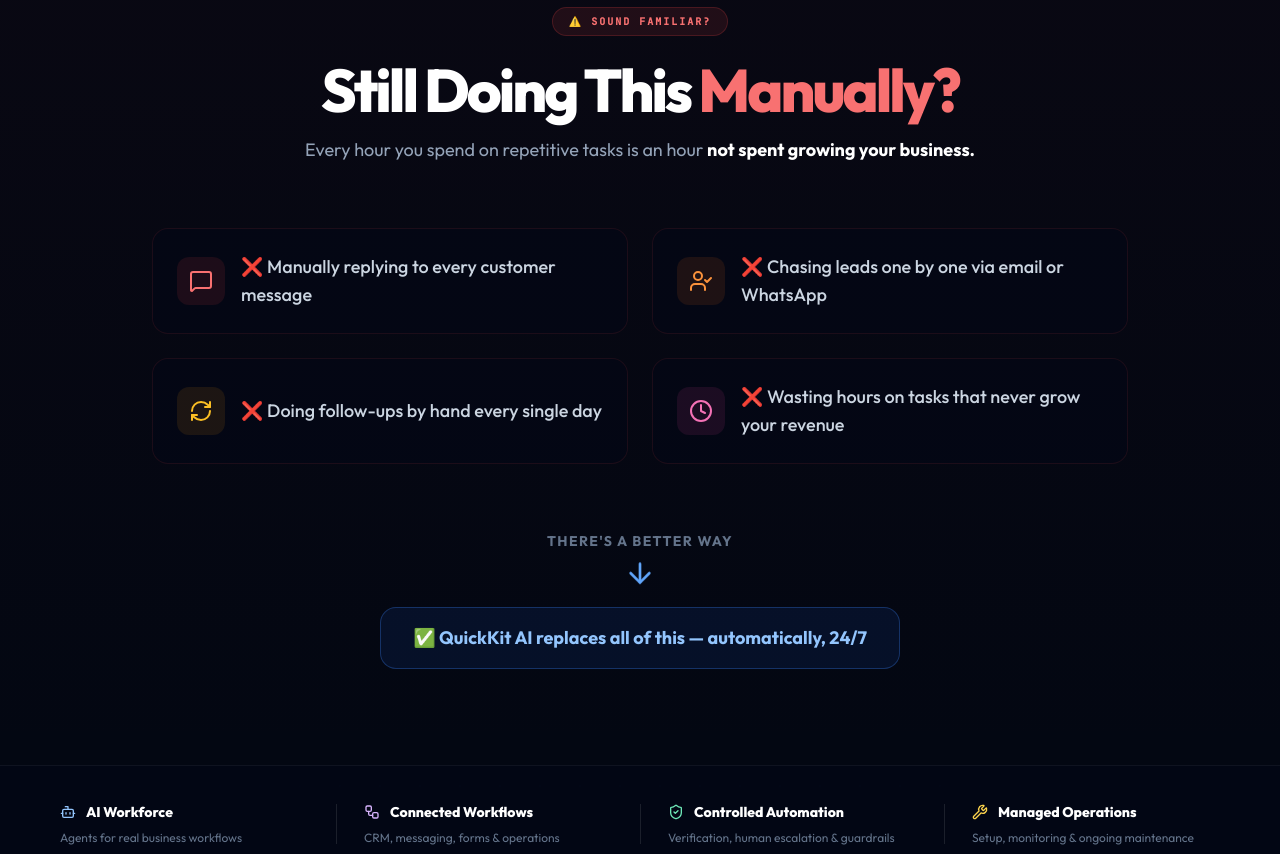
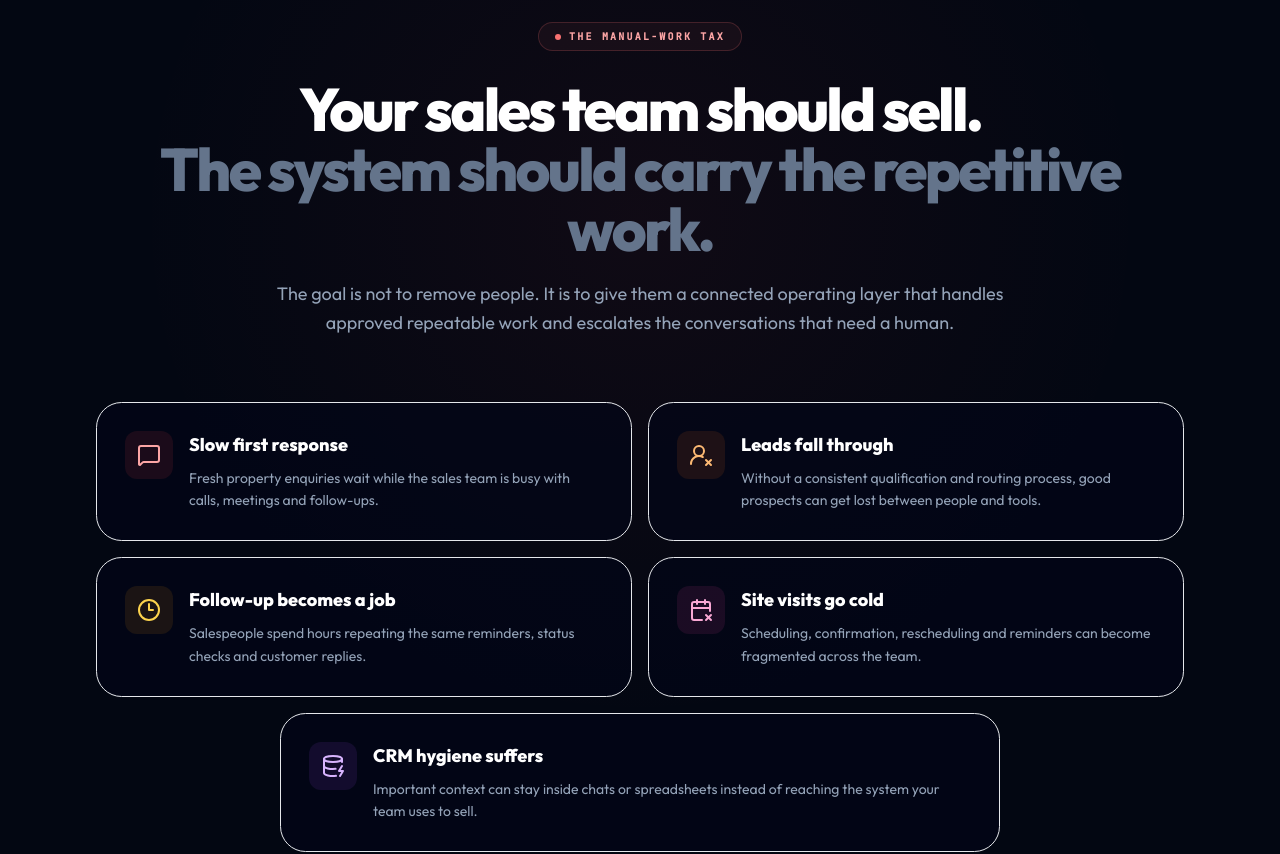
Before and after one commit to princepinku143c-cyber/Quickkit-internal-ai-services, a React (Vite) app: page / in a window 1280 px wide. Shown: the part 1520-2374 px from the top of the page. Built offline with nearby package versions, Linux system fonts and the light colour scheme; no server answers.

Commit message:
feat: upgrade PainSection for premium AI workforce positioning

```diff
--- a/components/PainSection.tsx
+++ b/components/PainSection.tsx
@@ -1,56 +1,42 @@
 import React from 'react';
-import { MessageSquare, UserCheck, RefreshCw, Clock, ArrowDown } from 'lucide-react';
+import { ArrowDown, CalendarX2, Clock3, DatabaseZap, MessageSquare, UserRoundX } from 'lucide-react';
 
 export const PainSection: React.FC = () => {
   const pains = [
-    { icon: MessageSquare, text: 'Manually replying to every customer message', color: 'text-red-400', bg: 'bg-red-500/10' },
-    { icon: UserCheck, text: 'Chasing leads one by one via email or WhatsApp', color: 'text-orange-400', bg: 'bg-orange-500/10' },
-    { icon: RefreshCw, text: 'Doing follow-ups by hand every single day', color: 'text-amber-400', bg: 'bg-amber-500/10' },
-    { icon: Clock, text: 'Wasting hours on tasks that never grow your revenue', color: 'text-pink-400', bg: 'bg-pink-500/10' },
+    { icon: MessageSquare, title: 'Slow first response', text: 'Fresh property enquiries wait while the sales team is busy with calls, meetings and follow-ups.', color:'text-red-300', bg:'bg-red-500/10' },
+    { icon: UserRoundX, title: 'Leads fall through', text: 'Without a consistent qualification and routing process, good prospects can get lost between people and tools.', color:'text-orange-300', bg:'bg-orange-500/10' },
+    { icon: Clock3, title: 'Follow-up becomes a job', text: 'Salespeople spend hours repeating the same reminders, status checks and customer replies.', color:'text-amber-300', bg:'bg-amber-500/10' },
+    { icon: CalendarX2, title: 'Site visits go cold', text: 'Scheduling, confirmation, rescheduling and reminders can become fragmented across the team.', color:'text-pink-300', bg:'bg-pink-500/10' },
+    { icon: DatabaseZap, title: 'CRM hygiene suffers', text: 'Important context can stay inside chats or spreadsheets instead of reaching the system your team uses to sell.', color:'text-purple-300', bg:'bg-purple-500/10' },
   ];
 
   return (
-    <section className="py-24 bg-[#030712] border-t border-slate-900 relative overflow-hidden">
-      <div className="absolute inset-0 bg-gradient-to-b from-red-900/5 to-transparent pointer-events-none" />
-      <div className="container mx-auto px-6 relative z-10 max-w-5xl">
-        {/* Header */}
+    <section className="py-28 bg-[#030712] relative overflow-hidden">
+      <div className="absolute inset-0 bg-[radial-gradient(circle_at_50%_25%,rgba(239,68,68,.055),transparent_45%)] pointer-events-none" />
+      <div className="container mx-auto px-5 md:px-8 max-w-6xl relative z-10">
         <div className="text-center mb-16">
-          <div className="inline-flex items-center gap-2 px-4 py-1.5 rounded-full bg-red-500/10 border border-red-500/20 text-[10px] font-mono text-red-400 mb-6 uppercase tracking-[0.2em] font-black">
-            ⚠️ Sound familiar?
-          </div>
-          <h2 className="text-4xl md:text-6xl font-black text-white tracking-tighter mb-4">
-            Still Doing This <span className="text-red-400">Manually?</span>
-          </h2>
-          <p className="text-slate-400 text-lg max-w-2xl mx-auto">
-            Every hour you spend on repetitive tasks is an hour <strong className="text-white">not spent growing your business.</strong>
-          </p>
+          <div className="inline-flex items-center gap-2 rounded-full border border-red-400/20 bg-red-400/5 px-4 py-1.5 text-[10px] font-mono font-black uppercase tracking-[.22em] text-red-300"><span className="w-1.5 h-1.5 rounded-full bg-red-400" /> The manual-work tax</div>
+          <h2 className="mt-7 text-4xl md:text-6xl font-black text-white tracking-[-.045em]">Your sales team should sell.<br /><span className="text-slate-500">The system should carry the repetitive work.</span></h2>
+          <p className="mt-5 text-lg text-slate-400 max-w-3xl mx-auto leading-relaxed">The goal is not to remove people. It is to give them a connected operating layer that handles approved repeatable work and escalates the conversations that need a human.</p>
         </div>
 
-        {/* Pain Points Grid */}
-        <div className="grid grid-cols-1 md:grid-cols-2 gap-6 mb-16">
+        <div className="grid md:grid-cols-2 gap-4">
           {pains.map((p, i) => {
             const Icon = p.icon;
             return (
-              <div key={i} className="flex items-center gap-4 p-6 bg-slate-950/50 border border-red-500/10 rounded-2xl hover:border-red-500/30 transition-all group">
-                <div className={`w-12 h-12 rounded-xl ${p.bg} flex items-center justify-center shrink-0`}>
-                  <Icon className={`w-6 h-6 ${p.color}`} />
-                </div>
-                <p className="text-slate-300 font-medium text-lg">❌ {p.text}</p>
+              <div key={p.title} className={`rounded-[1.6rem] border border-white/7 bg-slate-950/65 p-6 md:p-7 flex items-start gap-4 ${i===4 ? 'md:col-span-2 md:max-w-[720px] md:mx-auto md:w-full' : ''}`}>
+                <div className={`w-12 h-12 rounded-xl shrink-0 flex items-center justify-center ${p.bg}`}><Icon className={`w-6 h-6 ${p.color}`} /></div>
+                <div><h3 className="text-base md:text-lg font-black text-white">{p.title}</h3><p className="mt-2 text-sm leading-relaxed text-slate-400">{p.text}</p></div>
               </div>
             );
           })}
         </div>
 
-        {/* Arrow down to solution */}
-        <div className="text-center">
-          <div className="inline-flex flex-col items-center gap-3">
-            <p className="text-slate-500 text-sm font-bold uppercase tracking-widest">There's a better way</p>
-            <ArrowDown className="w-8 h-8 text-blue-400 animate-bounce" />
-            <div className="px-8 py-4 bg-blue-600/10 border border-blue-500/30 rounded-2xl">
-              <p className="text-blue-300 font-bold text-lg">
-                ✅ QuickKit AI replaces all of this — automatically, 24/7
-              </p>
-            </div>
+        <div className="mt-14 flex flex-col items-center">
+          <ArrowDown className="w-7 h-7 text-blue-300 animate-bounce mb-4" />
+          <div className="rounded-2xl border border-blue-400/20 bg-blue-400/5 px-6 py-4 text-center">
+            <p className="text-[10px] font-mono uppercase tracking-[.22em] text-blue-300">The shift</p>
+            <p className="mt-1 text-base md:text-lg font-black text-white">Automate the repeatable work. Keep humans in control.</p>
           </div>
         </div>
       </div>
```
